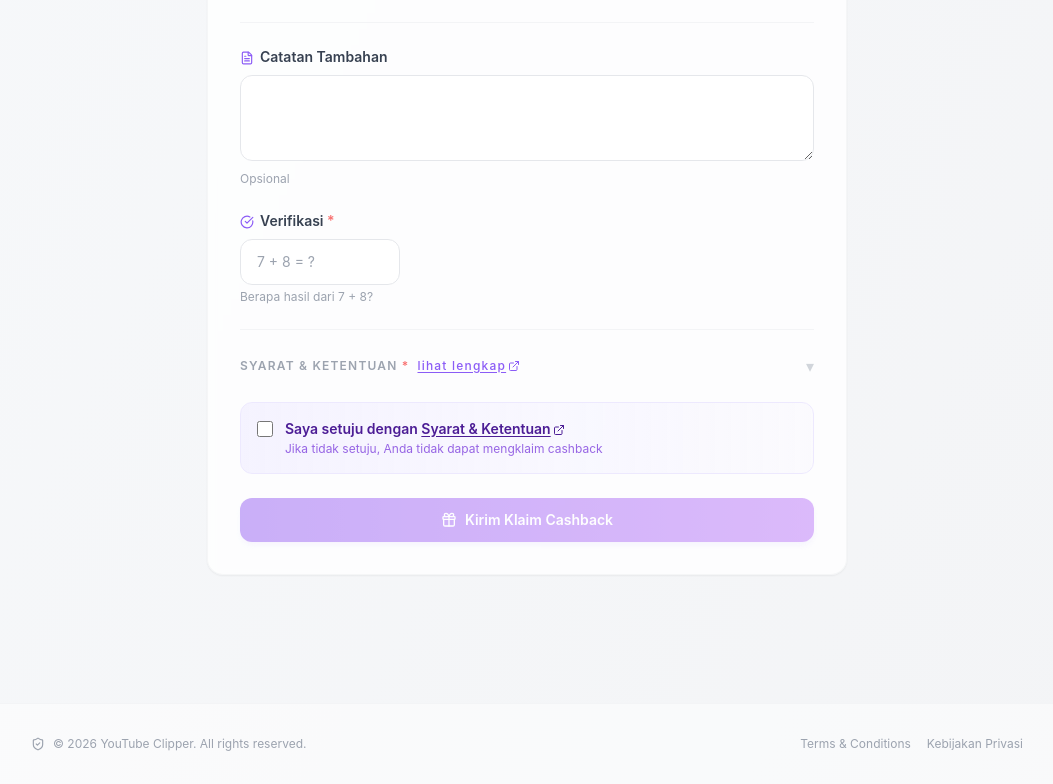
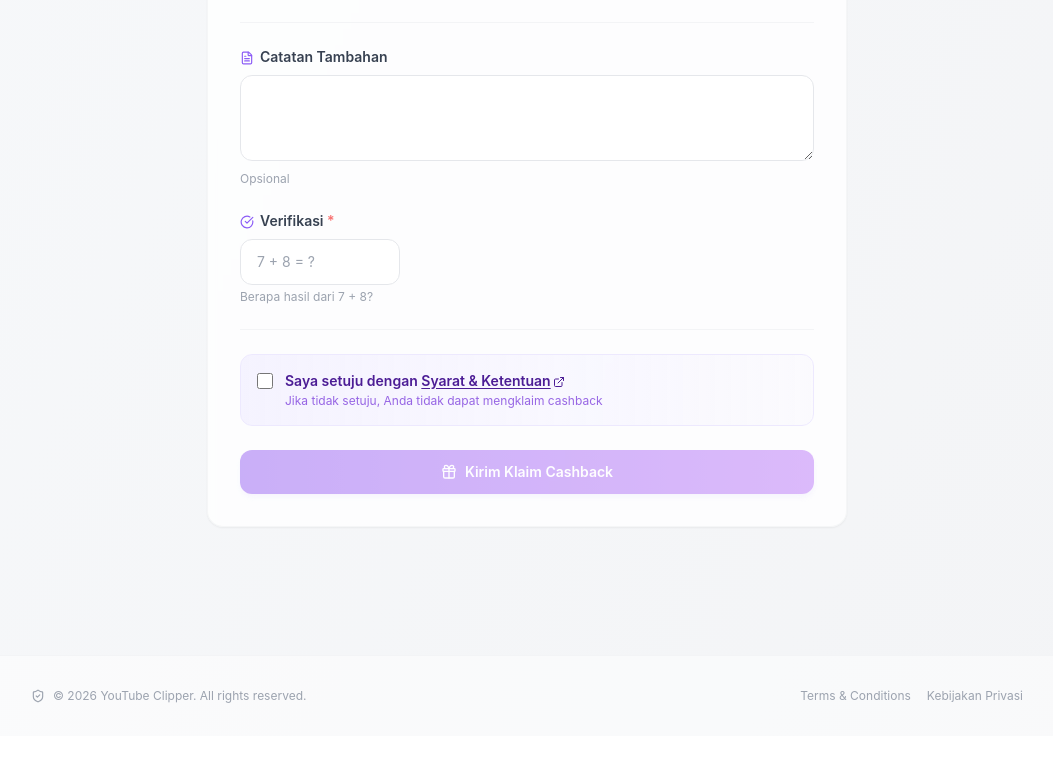
Before and after one commit to vtumundoh-tech/ytc-web, a Next.js app: page /klaim-cashback in a window 1280 px wide. Shown: the part 1889-2673 px from the top of the page, without its empty margins (113-1166 px from the left). After the commit the page ends 2625 px from the top, so only its background shows below. Built offline with nearby package versions, Linux system fonts and the light colour scheme.

Commit message:
hapus snk berlebih di klaim cashback

```diff
--- a/app/klaim-cashback/page.tsx
+++ b/app/klaim-cashback/page.tsx
@@ -199,21 +199,6 @@ export default function KlaimCashbackPage() {
         <hr className="border-gray-100" />
 
         <div>
-          <button type="button" onClick={() => setSnkOpen((v) => !v)} className="flex items-center justify-between w-full text-left">
-            <span className="text-xs font-semibold text-gray-400 uppercase tracking-widest">
-              Syarat & Ketentuan <span className="text-red-400">*</span>
-              <a
-                href="/syarat-ketentuan"
-                target="_blank"
-                className="ml-2 text-violet-500 normal-case font-medium hover:text-violet-700 underline underline-offset-2"
-                onClick={(e) => e.stopPropagation()}
-              >
-                lihat lengkap
-                <ExternalLink className="w-3 h-3 inline ml-0.5" />
-              </a>
-            </span>
-            <span className={`text-gray-300 transition-transform duration-200 ${snkOpen ? "rotate-180" : ""}`}>▾</span>
-          </button>
           {snkOpen && (
             <div className="mt-3 p-4 rounded-xl bg-gray-50 text-xs text-gray-500 leading-relaxed space-y-2 animate-fade-in">
               <p>Cashback hanya berlaku 1 kali per key, non-tunai, ditransfer ke WhatsApp terdaftar.</p>
```
